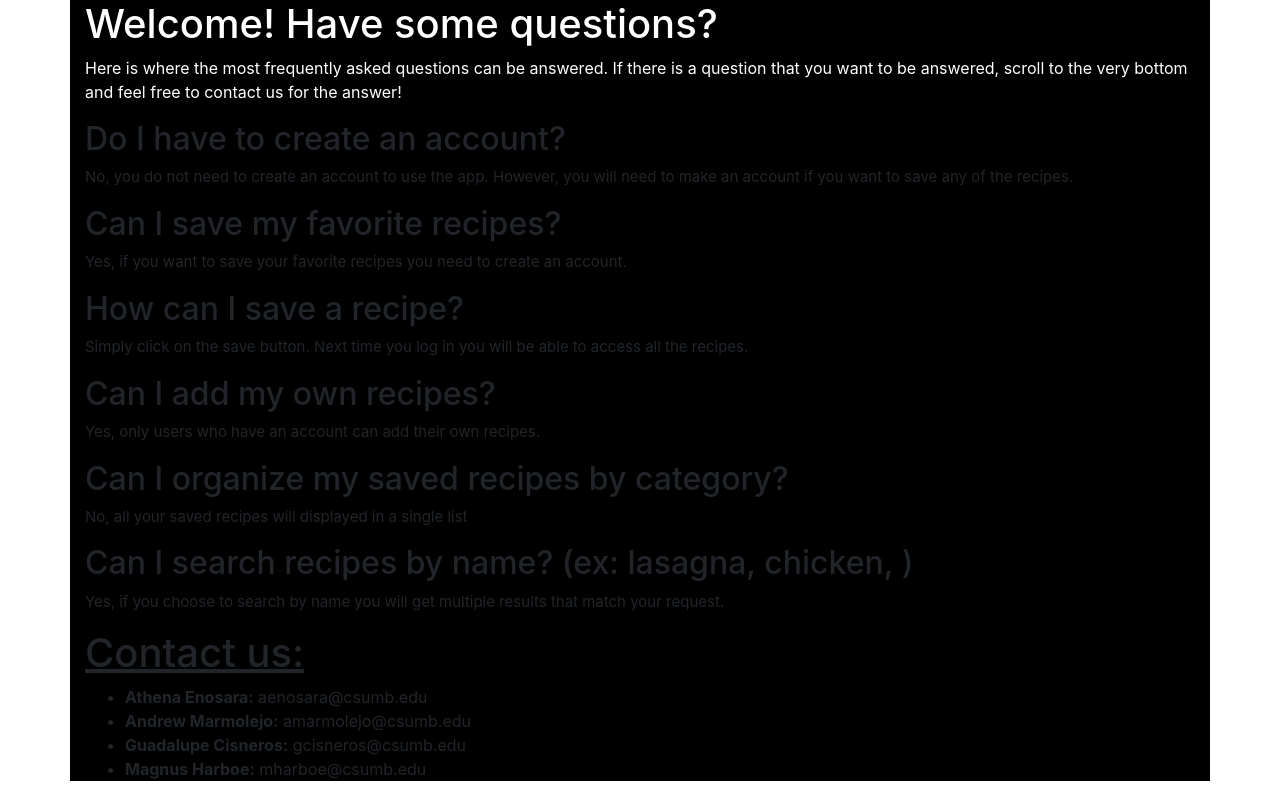
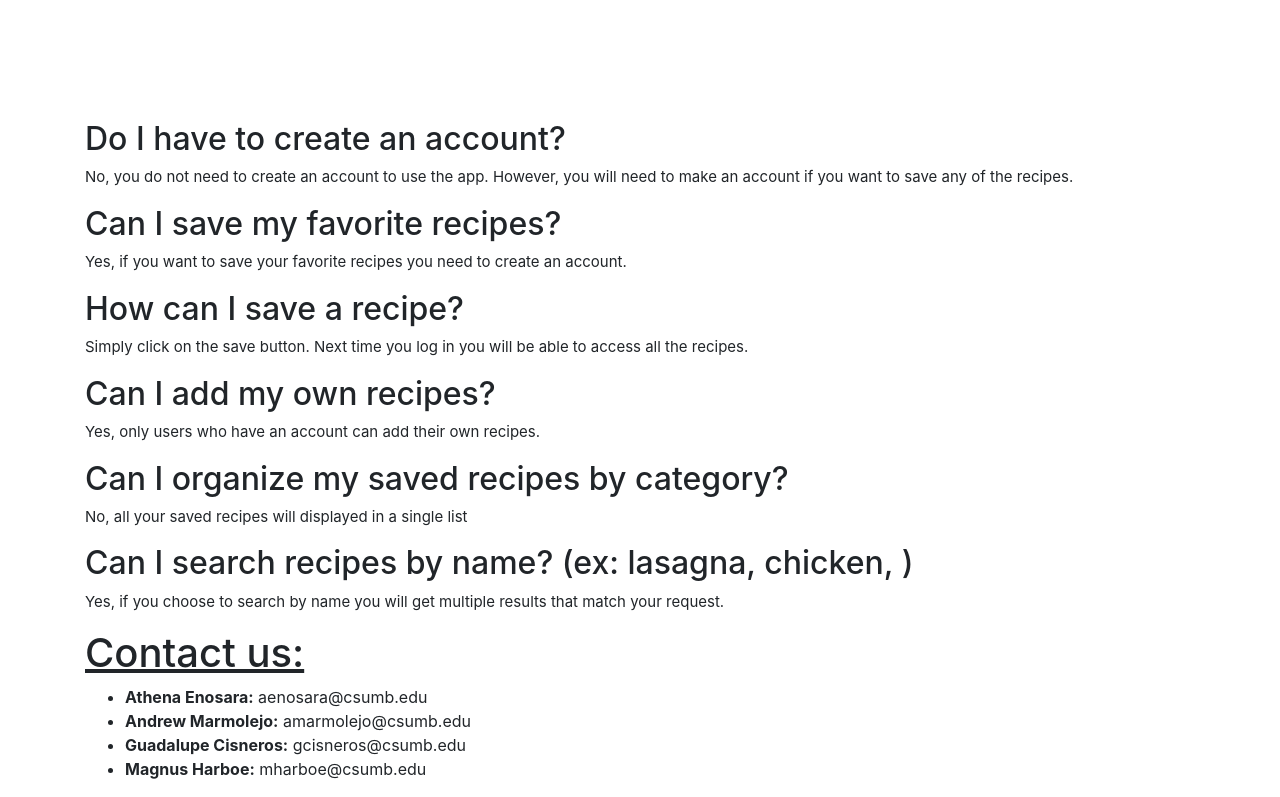
Before and after one commit to enos2328/cst205-project, a Flask app: page /faq in a window 1280 px wide. Shown: the part 56-853 px from the top of the page. Run offline with Flask 2, Linux system fonts and the light colour scheme; some libraries are stand-ins or nearby versions.

Commit message:
Update faq.html

```diff
--- a/templates/faq.html
+++ b/templates/faq.html
@@ -28,7 +28,7 @@
     <link rel="stylesheet" href="https://stackpath.bootstrapcdn.com/font-awesome/4.7.0/css/font-awesome.min.css">
 
   </head>
-  <body>
+  <body claass="background-black">
     <section>
       <!--NAVIGATION BAR-->
       <div class="nav-bar">
@@ -64,7 +64,7 @@
 			<!-- END OF NAVIGATION BAR -->
 
 			<!-- PAGE CONTENT -->
-      <div class="container background-black">
+      <div class="container">
 
 				<!--PAGE HEADER-->
 				<div id="sub-header">
```
